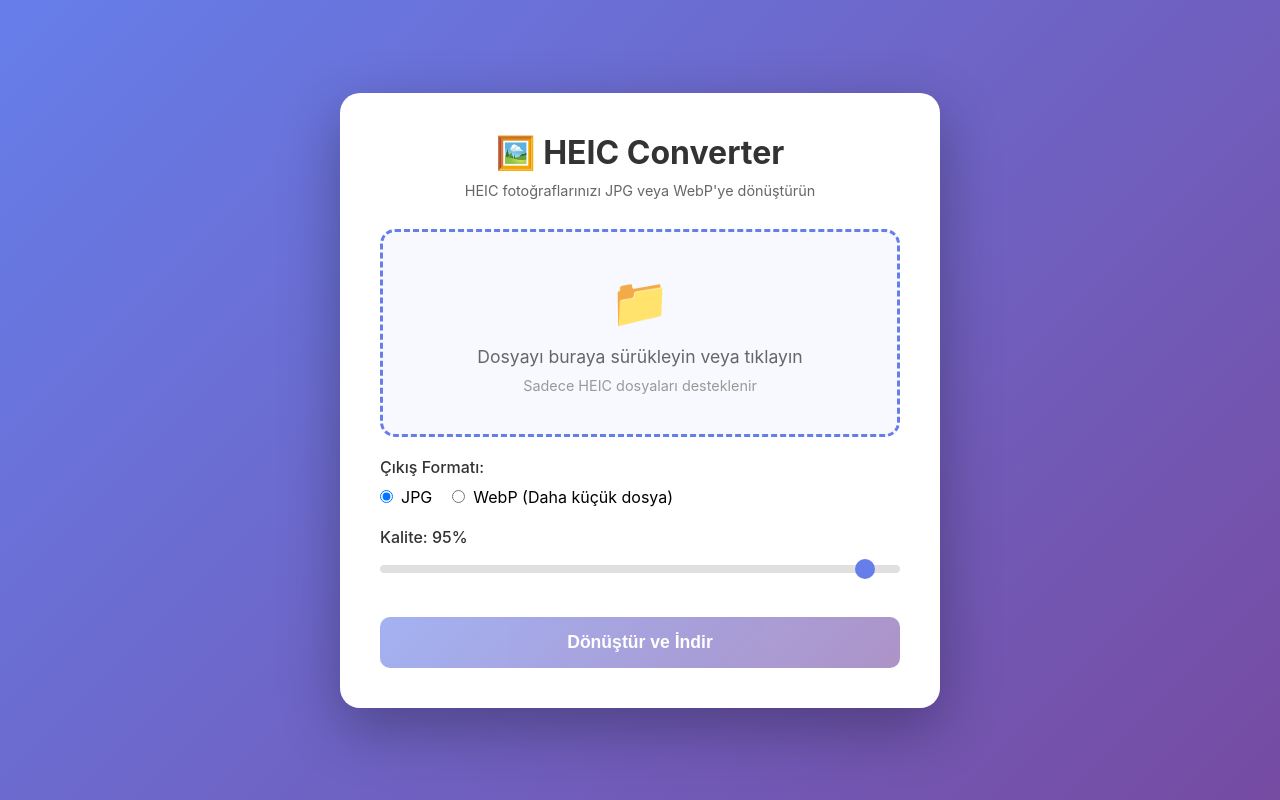
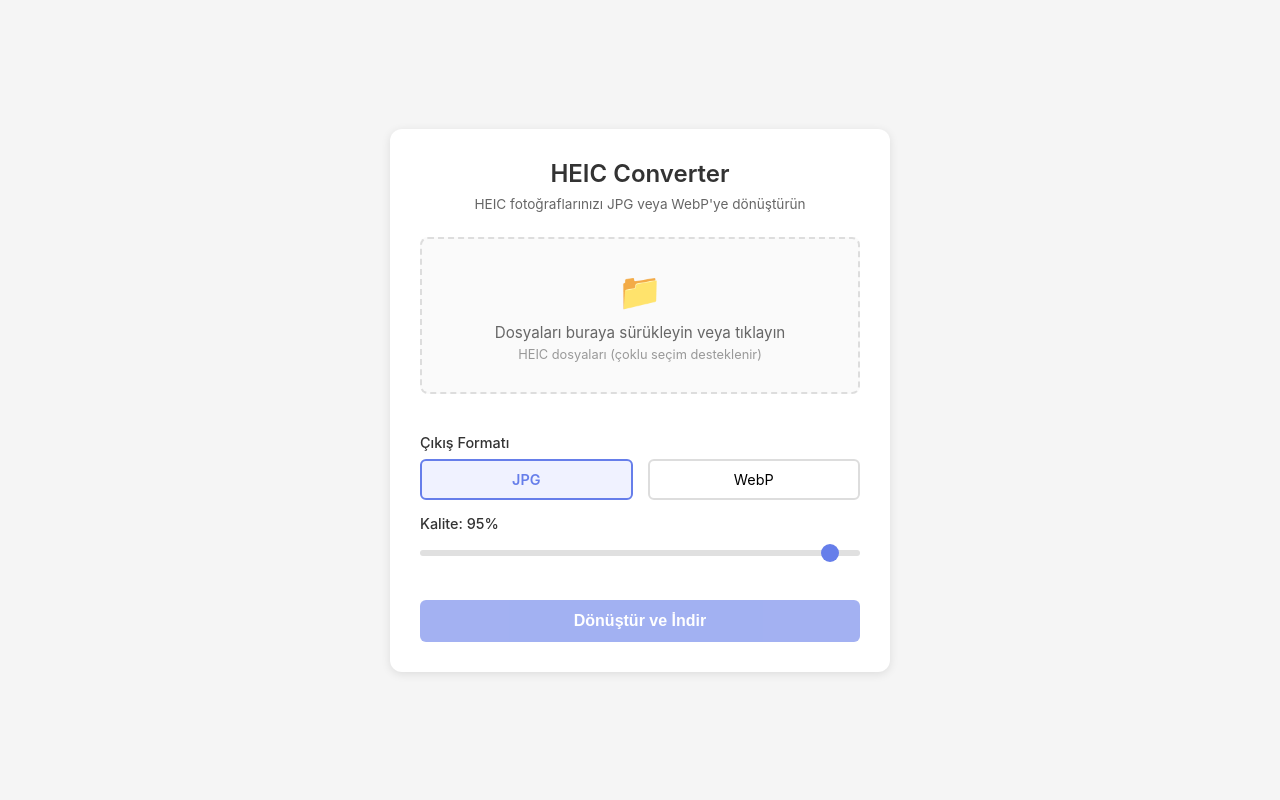
Before and after one commit to meliksahgok/heictojpg, a Flask app: page / in a window 1280 px wide. Run offline with Flask 3, Linux system fonts and the light colour scheme.

Commit message:
Coklu dosya donusturme eklendi, arayuz sadelegtirildi, WebP hatasi duzeltildi

```diff
--- a/app.py
+++ b/app.py
@@ -7,6 +7,7 @@ Web tabanlı HEIC to JPG/WebP dönüştürücü uygulaması
 
 import os
 import io
+import base64
 from pathlib import Path
 from flask import Flask, render_template, request, send_file, jsonify, flash
 from werkzeug.utils import secure_filename
@@ -97,7 +98,7 @@ def index():
 
 @app.route('/convert', methods=['POST'])
 def convert():
-    """HEIC dosyasını JPG veya WebP'ye dönüştür"""
+    """HEIC dosyasını JPG veya WebP'ye dönüştür (tek dosya)"""
     if 'file' not in request.files:
         return jsonify({'error': 'Dosya seçilmedi'}), 400
 
@@ -147,6 +148,61 @@ def convert():
         return jsonify({'error': str(e)}), 500
 
 
+@app.route('/convert-multiple', methods=['POST'])
+def convert_multiple():
+    """Birden fazla HEIC dosyasını dönüştür"""
+    if 'files[]' not in request.files:
+        return jsonify({'error': 'Dosya seçilmedi'}), 400
+
+    files = request.files.getlist('files[]')
+
+    if not files or files[0].filename == '':
+        return jsonify({'error': 'Dosya seçilmedi'}), 400
+
+    # Format ve kalite ayarlarını al
+    output_format = request.form.get('format', 'jpg').lower()
+    if output_format not in ('jpg', 'webp'):
+        output_format = 'jpg'
+
+    quality = int(request.form.get('quality', 95))
+    if not (1 <= quality <= 100):
+        quality = 95
+
+    results = []
+    errors = []
+
+    for file in files:
+        if not allowed_file(file.filename):
+            errors.append(f"{file.filename}: Sadece HEIC dosyaları desteklenir")
+            continue
+
+        try:
+            filename = secure_filename(file.filename)
+            input_path = Path(app.config['UPLOAD_FOLDER']) / filename
+            file.save(str(input_path))
+
+            output_bytes, mimetype, extension = convert_heic_to_format(input_path, output_format, quality)
+            input_path.unlink()
+
+            output_filename = Path(filename).stem + '.' + extension
+            results.append({
+                'filename': output_filename,
+                'data': base64.b64encode(output_bytes).decode('utf-8'),  # Base64 encode
+                'mimetype': mimetype
+            })
+        except Exception as e:
+            errors.append(f"{file.filename}: {str(e)}")
+            if 'input_path' in locals() and input_path.exists():
+                input_path.unlink()
+
+    return jsonify({
+        'success': len(results),
+        'errors': len(errors),
+        'results': results,
+        'error_messages': errors
+    })
+
+
 @app.route('/health')
 def health():
     """Sağlık kontrolü"""
--- a/templates/index.html
+++ b/templates/index.html
@@ -3,7 +3,7 @@
 <head>
     <meta charset="UTF-8">
     <meta name="viewport" content="width=device-width, initial-scale=1.0">
-    <title>HEIC to JPG Dönüştürücü</title>
+    <title>HEIC Converter</title>
     <style>
         * {
             margin: 0;
@@ -12,8 +12,8 @@
         }
 
         body {
-            font-family: -apple-system, BlinkMacSystemFont, 'Segoe UI', Roboto, Oxygen, Ubuntu, Cantarell, sans-serif;
-            background: linear-gradient(135deg, #667eea 0%, #764ba2 100%);
+            font-family: -apple-system, BlinkMacSystemFont, 'Segoe UI', Roboto, sans-serif;
+            background: #f5f5f5;
             min-height: 100vh;
             display: flex;
             align-items: center;
@@ -23,108 +23,138 @@
 
         .container {
             background: white;
-            border-radius: 20px;
-            box-shadow: 0 20px 60px rgba(0, 0, 0, 0.3);
-            padding: 40px;
-            max-width: 600px;
+            border-radius: 12px;
+            box-shadow: 0 2px 10px rgba(0,0,0,0.1);
+            padding: 30px;
+            max-width: 500px;
             width: 100%;
         }
 
         h1 {
             color: #333;
             text-align: center;
-            margin-bottom: 10px;
-            font-size: 2em;
+            margin-bottom: 8px;
+            font-size: 1.5em;
+            font-weight: 600;
         }
 
         .subtitle {
             text-align: center;
             color: #666;
-            margin-bottom: 30px;
-            font-size: 0.9em;
+            margin-bottom: 25px;
+            font-size: 0.85em;
         }
 
         .upload-area {
-            border: 3px dashed #667eea;
-            border-radius: 15px;
-            padding: 40px;
+            border: 2px dashed #ddd;
+            border-radius: 8px;
+            padding: 30px;
             text-align: center;
-            background: #f8f9ff;
-            transition: all 0.3s ease;
+            background: #fafafa;
             cursor: pointer;
             margin-bottom: 20px;
+            transition: all 0.2s;
         }
 
         .upload-area:hover {
-            border-color: #764ba2;
+            border-color: #667eea;
             background: #f0f2ff;
         }
 
         .upload-area.dragover {
-            border-color: #764ba2;
+            border-color: #667eea;
             background: #e8ebff;
-            transform: scale(1.02);
         }
 
         .upload-icon {
-            font-size: 48px;
-            color: #667eea;
-            margin-bottom: 15px;
+            font-size: 36px;
+            margin-bottom: 10px;
         }
 
         .upload-text {
             color: #666;
-            font-size: 1.1em;
-            margin-bottom: 10px;
+            font-size: 0.95em;
+            margin-bottom: 5px;
         }
 
         .upload-hint {
             color: #999;
-            font-size: 0.9em;
+            font-size: 0.8em;
         }
 
         input[type="file"] {
             display: none;
         }
 
-        .file-info {
+        .file-list {
+            margin: 15px 0;
+            max-height: 150px;
+            overflow-y: auto;
+        }
+
+        .file-item {
+            padding: 8px 12px;
+            background: #f5f5f5;
+            border-radius: 6px;
+            margin-bottom: 8px;
+            font-size: 0.85em;
+            color: #666;
+        }
+
+        .controls {
             margin: 20px 0;
-            padding: 15px;
-            background: #f0f2ff;
-            border-radius: 10px;
+        }
+
+        .control-group {
+            margin-bottom: 15px;
+        }
+
+        .control-label {
+            display: block;
+            margin-bottom: 8px;
+            color: #333;
+            font-size: 0.9em;
+            font-weight: 500;
+        }
+
+        .format-options {
+            display: flex;
+            gap: 15px;
+        }
+
+        .format-option {
+            flex: 1;
+            padding: 10px;
+            border: 2px solid #ddd;
+            border-radius: 6px;
+            text-align: center;
+            cursor: pointer;
+            transition: all 0.2s;
+            font-size: 0.9em;
+        }
+
+        .format-option:hover {
+            border-color: #667eea;
+        }
+
+        .format-option input[type="radio"] {
             display: none;
         }
 
-        .file-info.show {
-            display: block;
+        .format-option input[type="radio"]:checked + span {
+            color: #667eea;
+            font-weight: 600;
         }
 
-        .file-name {
-            font-weight: bold;
-            color: #333;
-            margin-bottom: 5px;
-        }
-
-        .file-size {
-            color: #666;
-            font-size: 0.9em;
-        }
-
-        .quality-control {
-            margin: 20px 0;
-        }
-
-        .quality-label {
-            display: block;
-            margin-bottom: 10px;
-            color: #333;
-            font-weight: 500;
+        .format-option.selected {
+            border-color: #667eea;
+            background: #f0f2ff;
         }
 
         .quality-slider {
             width: 100%;
-            height: 8px;
-            border-radius: 5px;
+            height: 6px;
+            border-radius: 3px;
             background: #e0e0e0;
             outline: none;
             -webkit-appearance: none;
@@ -133,46 +163,37 @@
         .quality-slider::-webkit-slider-thumb {
             -webkit-appearance: none;
             appearance: none;
-            width: 20px;
-            height: 20px;
+            width: 18px;
+            height: 18px;
             border-radius: 50%;
             background: #667eea;
             cursor: pointer;
         }
 
-        .quality-slider::-moz-range-thumb {
-            width: 20px;
-            height: 20px;
-            border-radius: 50%;
-            background: #667eea;
-            cursor: pointer;
-            border: none;
-        }
-
         .quality-value {
             text-align: center;
             color: #667eea;
-            font-weight: bold;
+            font-weight: 600;
             margin-top: 5px;
+            font-size: 0.9em;
         }
 
         .convert-btn {
             width: 100%;
-            padding: 15px;
-            background: linear-gradient(135deg, #667eea 0%, #764ba2 100%);
+            padding: 12px;
+            background: #667eea;
             color: white;
             border: none;
-            border-radius: 10px;
-            font-size: 1.1em;
-            font-weight: bold;
+            border-radius: 6px;
+            font-size: 1em;
+            font-weight: 600;
             cursor: pointer;
-            transition: all 0.3s ease;
+            transition: background 0.2s;
             margin-top: 20px;
         }
 
         .convert-btn:hover:not(:disabled) {
-            transform: translateY(-2px);
-            box-shadow: 0 10px 20px rgba(102, 126, 234, 0.4);
+            background: #5568d3;
         }
 
         .convert-btn:disabled {
@@ -234,39 +257,38 @@
 </head>
 <body>
     <div class="container">
-        <h1>🖼️ HEIC Converter</h1>
+        <h1>HEIC Converter</h1>
         <p class="subtitle">HEIC fotoğraflarınızı JPG veya WebP'ye dönüştürün</p>
 
         <form id="convertForm" enctype="multipart/form-data">
             <div class="upload-area" id="uploadArea">
                 <div class="upload-icon">📁</div>
-                <div class="upload-text">Dosyayı buraya sürükleyin veya tıklayın</div>
-                <div class="upload-hint">Sadece HEIC dosyaları desteklenir</div>
-                <input type="file" id="fileInput" name="file" accept=".heic,.HEIC" required>
+                <div class="upload-text">Dosyaları buraya sürükleyin veya tıklayın</div>
+                <div class="upload-hint">HEIC dosyaları (çoklu seçim desteklenir)</div>
+                <input type="file" id="fileInput" name="files[]" accept=".heic,.HEIC" multiple required>
             </div>
 
-            <div class="file-info" id="fileInfo">
-                <div class="file-name" id="fileName"></div>
-                <div class="file-size" id="fileSize"></div>
-            </div>
+            <div class="file-list" id="fileList"></div>
 
-            <div class="quality-control">
-                <label class="quality-label">Çıkış Formatı:</label>
-                <div style="display: flex; gap: 20px; margin: 10px 0;">
-                    <label style="display: flex; align-items: center; cursor: pointer;">
-                        <input type="radio" name="format" value="jpg" checked style="margin-right: 8px;">
+            <div class="controls">
+                <div class="control-group">
+                    <label class="control-label">Çıkış Formatı</label>
+                    <div class="format-options">
+                        <label class="format-option selected" id="formatJpg">
+                            <input type="radio" name="format" value="jpg" checked>
                             <span>JPG</span>
                         </label>
-                    <label style="display: flex; align-items: center; cursor: pointer;">
-                        <input type="radio" name="format" value="webp" style="margin-right: 8px;">
-                        <span>WebP (Daha küçük dosya)</span>
+                        <label class="format-option" id="formatWebp">
+                            <input type="radio" name="format" value="webp">
+                            <span>WebP</span>
                         </label>
                     </div>
                 </div>
 
-            <div class="quality-control">
-                <label class="quality-label">Kalite: <span id="qualityValue">95</span>%</label>
+                <div class="control-group">
+                    <label class="control-label">Kalite: <span id="qualityValue">95</span>%</label>
                     <input type="range" id="qualitySlider" name="quality" min="1" max="100" value="95" class="quality-slider">
+                </div>
             </div>
 
             <button type="submit" class="convert-btn" id="convertBtn" disabled>
@@ -286,9 +308,7 @@
     <script>
         const uploadArea = document.getElementById('uploadArea');
         const fileInput = document.getElementById('fileInput');
-        const fileInfo = document.getElementById('fileInfo');
-        const fileName = document.getElementById('fileName');
-        const fileSize = document.getElementById('fileSize');
+        const fileList = document.getElementById('fileList');
         const qualitySlider = document.getElementById('qualitySlider');
         const qualityValue = document.getElementById('qualityValue');
         const convertBtn = document.getElementById('convertBtn');
@@ -296,10 +316,22 @@
         const loading = document.getElementById('loading');
         const errorDiv = document.getElementById('error');
         const successDiv = document.getElementById('success');
+        const formatJpg = document.getElementById('formatJpg');
+        const formatWebp = document.getElementById('formatWebp');
+
+        let selectedFiles = [];
 
         // Dosya seçme
         uploadArea.addEventListener('click', () => fileInput.click());
         fileInput.addEventListener('change', handleFileSelect);
+
+        // Format seçimi
+        document.querySelectorAll('input[name="format"]').forEach(radio => {
+            radio.addEventListener('change', () => {
+                formatJpg.classList.toggle('selected', radio.value === 'jpg');
+                formatWebp.classList.toggle('selected', radio.value === 'webp');
+            });
+        });
 
         // Drag & Drop
         uploadArea.addEventListener('dragover', (e) => {
@@ -314,22 +346,37 @@
         uploadArea.addEventListener('drop', (e) => {
             e.preventDefault();
             uploadArea.classList.remove('dragover');
-            const files = e.dataTransfer.files;
+            const files = Array.from(e.dataTransfer.files).filter(f =>
+                f.name.toLowerCase().endsWith('.heic')
+            );
             if (files.length > 0) {
-                fileInput.files = files;
-                handleFileSelect({ target: { files: files } });
+                fileInput.files = createFileList(files);
+                handleFileSelect({ target: { files: fileInput.files } });
             }
         });
 
+        function createFileList(files) {
+            const dt = new DataTransfer();
+            files.forEach(file => dt.items.add(file));
+            return dt.files;
+        }
+
         function handleFileSelect(e) {
-            const file = e.target.files[0];
-            if (file) {
-                fileName.textContent = file.name;
-                fileSize.textContent = formatFileSize(file.size);
-                fileInfo.classList.add('show');
-                convertBtn.disabled = false;
+            selectedFiles = Array.from(e.target.files);
+            updateFileList();
+            convertBtn.disabled = selectedFiles.length === 0;
             hideMessages();
         }
+
+        function updateFileList() {
+            if (selectedFiles.length === 0) {
+                fileList.innerHTML = '';
+                return;
+            }
+
+            fileList.innerHTML = selectedFiles.map(file =>
+                `<div class="file-item">${file.name} (${formatFileSize(file.size)})</div>`
+            ).join('');
         }
 
         function formatFileSize(bytes) {
@@ -349,50 +396,60 @@
         convertForm.addEventListener('submit', async (e) => {
             e.preventDefault();
 
-            const formData = new FormData(convertForm);
-            const file = fileInput.files[0];
-
-            if (!file) {
-                showError('Lütfen bir dosya seçin');
+            if (selectedFiles.length === 0) {
+                showError('Lütfen en az bir dosya seçin');
                 return;
             }
 
-            // Format seçimini al
+            const formData = new FormData(convertForm);
             const format = document.querySelector('input[name="format"]:checked').value;
 
-            formData.append('file', file);
+            // Dosyaları ekle
+            selectedFiles.forEach(file => {
+                formData.append('files[]', file);
+            });
+
             formData.append('quality', qualitySlider.value);
             formData.append('format', format);
 
-            // UI güncelle
             convertBtn.disabled = true;
             loading.classList.add('show');
             hideMessages();
 
             try {
-                const response = await fetch('/convert', {
+                const response = await fetch('/convert-multiple', {
                     method: 'POST',
                     body: formData
                 });
 
-                if (response.ok) {
-                    // Dosyayı indir
-                    const blob = await response.blob();
+                const data = await response.json();
+
+                if (response.ok && data.success > 0) {
+                    // Dosyaları indir
+                    data.results.forEach(result => {
+                        const binaryString = atob(result.data);
+                        const bytes = new Uint8Array(binaryString.length);
+                        for (let i = 0; i < binaryString.length; i++) {
+                            bytes[i] = binaryString.charCodeAt(i);
+                        }
+                        const blob = new Blob([bytes], { type: result.mimetype });
                         const url = window.URL.createObjectURL(blob);
                         const a = document.createElement('a');
                         a.href = url;
-                    const extension = format === 'webp' ? '.webp' : '.jpg';
-                    a.download = file.name.replace(/\.heic$/i, extension);
+                        a.download = result.filename;
                         document.body.appendChild(a);
                         a.click();
                         window.URL.revokeObjectURL(url);
                         document.body.removeChild(a);
+                    });
 
-                    const formatName = format.toUpperCase();
-                    showSuccess(`${formatName} dönüştürme başarılı! Dosya indiriliyor...`);
+                    let message = `${data.success} dosya başarıyla dönüştürüldü!`;
+                    if (data.errors > 0) {
+                        message += ` ${data.errors} dosyada hata oluştu.`;
+                    }
+                    showSuccess(message);
                 } else {
-                    const error = await response.json();
-                    showError(error.error || 'Dönüştürme başarısız oldu');
+                    showError(data.error || data.error_messages?.join(', ') || 'Dönüştürme başarısız oldu');
                 }
             } catch (err) {
                 showError('Bir hata oluştu: ' + err.message);
```
Also changed, not shown: other parts of templates/index.html (+14 -12 lines). Lines whose indentation alone changed are shown as unchanged.
